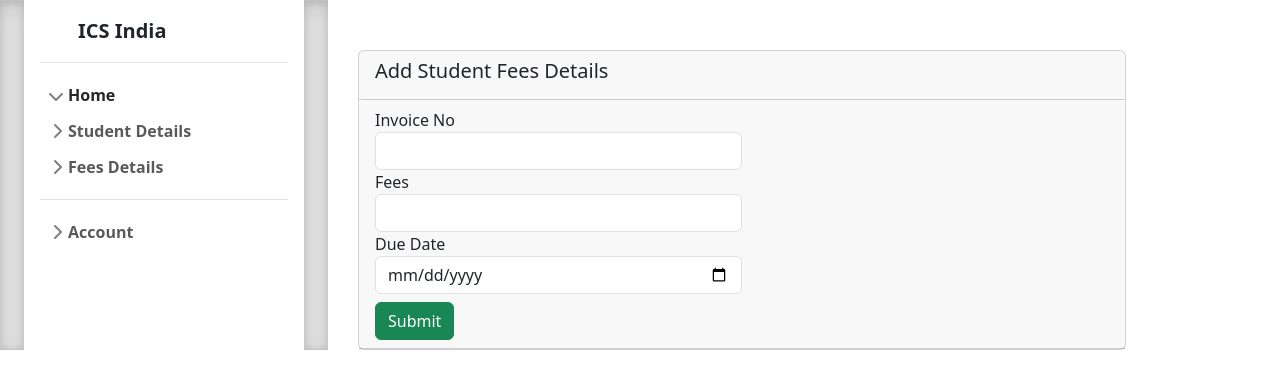
After one commit to icsindia/icssms, a Django app: page /addfees/ in a window 1280 px wide. The commit adds this page. Shown: the top 389 px of the page. Run offline with Django 4.2, Linux system fonts and the light colour scheme; some libraries are stand-ins or nearby versions.

Commit message:
Add Fees Option Added

```diff
--- a/data/urls.py
+++ b/data/urls.py
@@ -5,4 +5,6 @@ urlpatterns = [
     path("", views.index, name="index"),
     path("fees/", views.fees, name="fees"),
     path("start/", views.start, name="start"),
+    path('getfees/', views.getfees, name="getfees"),
+    path('addfees/', views.addfees, name="addfees"),
 ]
--- a/data/views.py
+++ b/data/views.py
@@ -34,3 +34,21 @@ def start(request):
         }
         return render(request, "start.html",context)
     return render(request, "start.html")
+def addfees(request):
+    if request.method=='POST':
+        invoiceno=request.POST['invoiceno']
+        name=request.POST['name']
+        batchtime=request.POST['batchtime']
+        course=request.POST['course']
+        fees=request.POST['fees']
+        duedate=request.POST['duedate']
+        ex=Fees.objects.create(invoiceno=invoiceno,name=name,batchtime=batchtime,course=course,fees=fees, duedate=duedate)
+    return render(request, "addfees.html")
+def getfees(request):
+    if request.method=='GET':
+        invoiceno=request.GET['invoiceno']
+        data=Student.objects.filter(invoiceno=invoiceno)
+        context = {
+            "data":data,
+        }
+    return render(request,"getfees.html",context)
--- a/exam/views.py
+++ b/exam/views.py
@@ -1,6 +1,6 @@
 from django.shortcuts import render
 from django.http import HttpResponse
-from data.models import Student
+from data.models import Student, Fees
 from exam.models import ExamStudent, Exam
 def exam(request):
     return render(request,"exam.html")
--- /dev/null
+++ b/templates/addfees.html
@@ -0,0 +1,49 @@
+{% extends 'theme.html' %}
+{% load static %}
+{% load crispy_forms_tags %}
+{% block content %}
+<div class="card" style="margin-top: 50px;">
+  <div class="card-header">
+    <h5 class="card-title">Add Student Fees Details</h5>
+  </div>
+  <div class="card-content">
+    <div class="card-header">
+      <form action="" method="post">
+        {% csrf_token %}
+        <div class="form-group  w-50">
+          <label for="usr">Invoice No</label>
+          <input type="text" class="form-control" id="usr" name="invoiceno" oninput="showCustomer(this.value)">
+        </div>
+        <div id="txtHint"></div>
+          <div class="form-group  w-50">
+            <label for="usr">Fees</label>
+            <input type="text" class="form-control" id="usr" name="fees">
+        </div>
+        <div class="form-group  w-50">
+            <label for="usr">Due Date</label>
+            <input type="date" class="form-control" id="usr" name="duedate">
+        </div>
+        <div class="form-group  w-25">
+          <button type="submit" class="btn btn-success mt-2">Submit</button>
+        </div>
+      </form>
+    </div>
+  </div>
+</div>
+
+<script>
+    function showCustomer(str) {
+      if (str == "") {
+        document.getElementById("txtHint").innerHTML = "";
+        return;
+      }
+      const xhttp = new XMLHttpRequest();
+      xhttp.onload = function() {
+        document.getElementById("txtHint").innerHTML = this.responseText;
+      }
+      xhttp.open("GET", "/getfees?invoiceno="+str);
+      xhttp.send();
+    }
+
+    </script>
+{% endblock %}
--- a/templates/theme.html
+++ b/templates/theme.html
@@ -80,8 +80,8 @@
         <div class="collapse" id="orders-collapse">
           <ul class="btn-toggle-nav list-unstyled fw-normal pb-1 small">
             <li><a href="/fees" class="link-dark rounded">Due List</a></li>
-            <!-- <li><a href="#" class="link-dark rounded">Processed</a></li>
-            <li><a href="#" class="link-dark rounded">Shipped</a></li>
+            <li><a href="/addfees" class="link-dark rounded">Add Fee Details</a></li>
+            <!-- <li><a href="#" class="link-dark rounded">Shipped</a></li>
             <li><a href="#" class="link-dark rounded">Returned</a></li> -->
           </ul>
         </div>
```
Also changed, not shown: exam/urls.py (+4 -4 lines), templates/getfees.html (added, +14 -0 lines).
